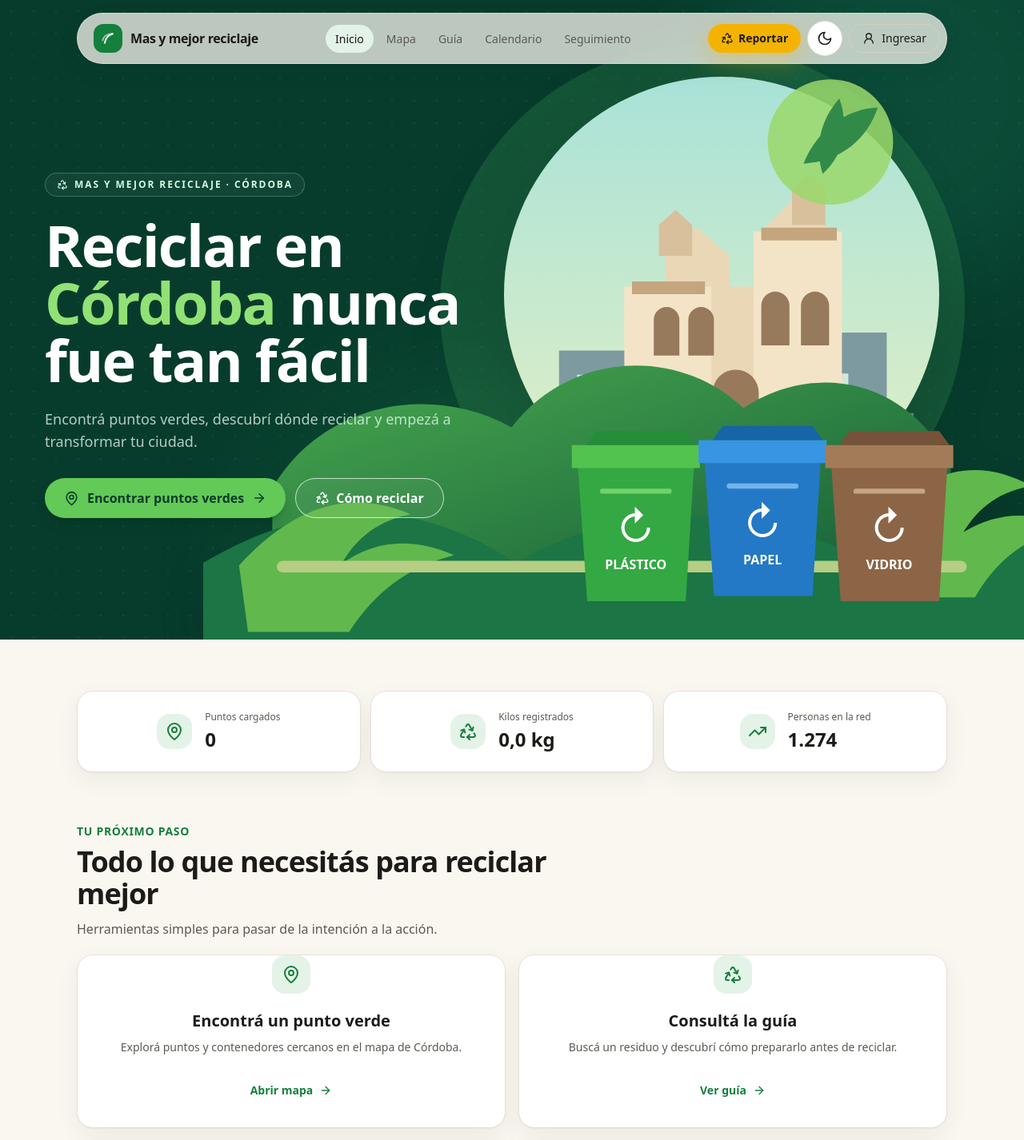
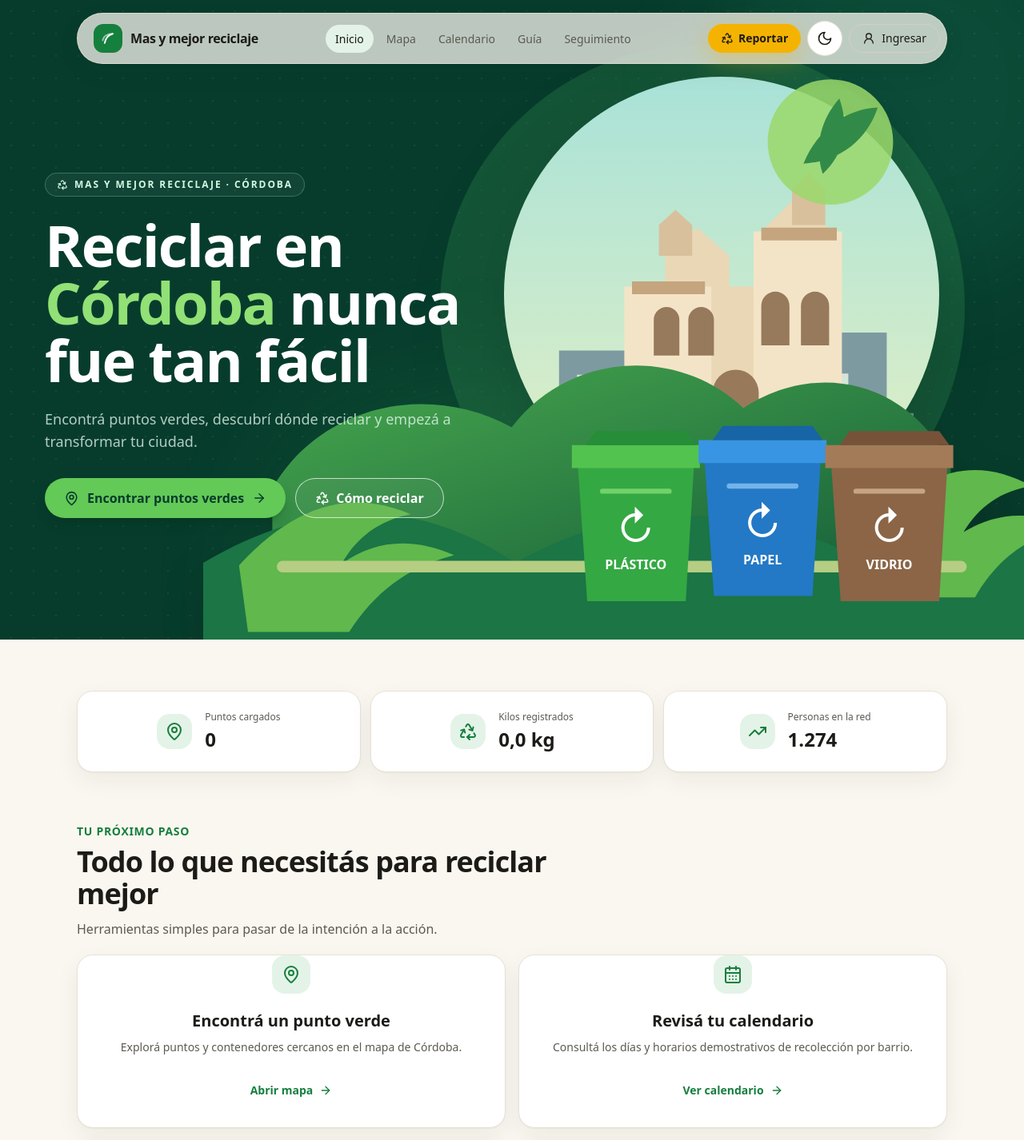
Before and after one commit to Tomas6941/mas-y-mejor-reciclaje, a React (Vite) app: page / in a window 1280 px wide. Shown: the top 1426 px of the page at 80% size. Built offline with nearby package versions, Linux system fonts and the light colour scheme; no server answers.

Commit message:
Reorder main recycling sections

```diff
--- a/src/components/home/HomeSection.tsx
+++ b/src/components/home/HomeSection.tsx
@@ -93,8 +93,8 @@ export default function HomeSection() {
         </div>
         <div className="grid gap-4 md:grid-cols-2">
           <ActionCard icon={<MapPin />} title="Encontrá un punto verde" description="Explorá puntos y contenedores cercanos en el mapa de Córdoba." action="Abrir mapa" onClick={() => navigate('#/mapa')} />
+          <ActionCard icon={<CalendarDays />} title="Revisá tu calendario" description="Consultá los días y horarios demostrativos de recolección por barrio." action="Ver calendario" onClick={() => navigate('#/calendario')} />
           <ActionCard icon={<Recycle />} title="Consultá la guía" description="Buscá un residuo y descubrí cómo prepararlo antes de reciclar." action="Ver guía" onClick={() => navigate('#/guia')} />
-          <ActionCard icon={<CalendarDays />} title="Revisá tu calendario" description="Consultá los días y horarios demostrativos de recolección por barrio." action="Ver calendario" onClick={() => navigate('#/calendario')} />
           <ActionCard icon={<TrendingUp />} title="Medí tu impacto" description="Registrá tus materiales y seguí tus kilos reciclados y logros." action="Ver seguimiento" onClick={() => navigate('#/seguimiento')} />
         </div>
       </section>
--- a/src/lib/routes.ts
+++ b/src/lib/routes.ts
@@ -26,7 +26,6 @@ export interface NavItem {
 export const NAV_ITEMS: NavItem[] = [
   { key: 'home', hash: '#/', label: 'Inicio', shortLabel: 'Inicio', icon: House, primary: true },
   { key: 'map', hash: '#/mapa', label: 'Mapa', shortLabel: 'Mapa', icon: Map, primary: true },
-  { key: 'guide', hash: '#/guia', label: 'Guía', shortLabel: 'Guía', icon: Recycle, primary: true },
   {
     key: 'calendar',
     hash: '#/calendario',
@@ -35,6 +34,7 @@ export const NAV_ITEMS: NavItem[] = [
     icon: CalendarCheck2,
     primary: true,
   },
+  { key: 'guide', hash: '#/guia', label: 'Guía', shortLabel: 'Guía', icon: Recycle, primary: true },
   {
     key: 'tracking',
     hash: '#/seguimiento',
```
